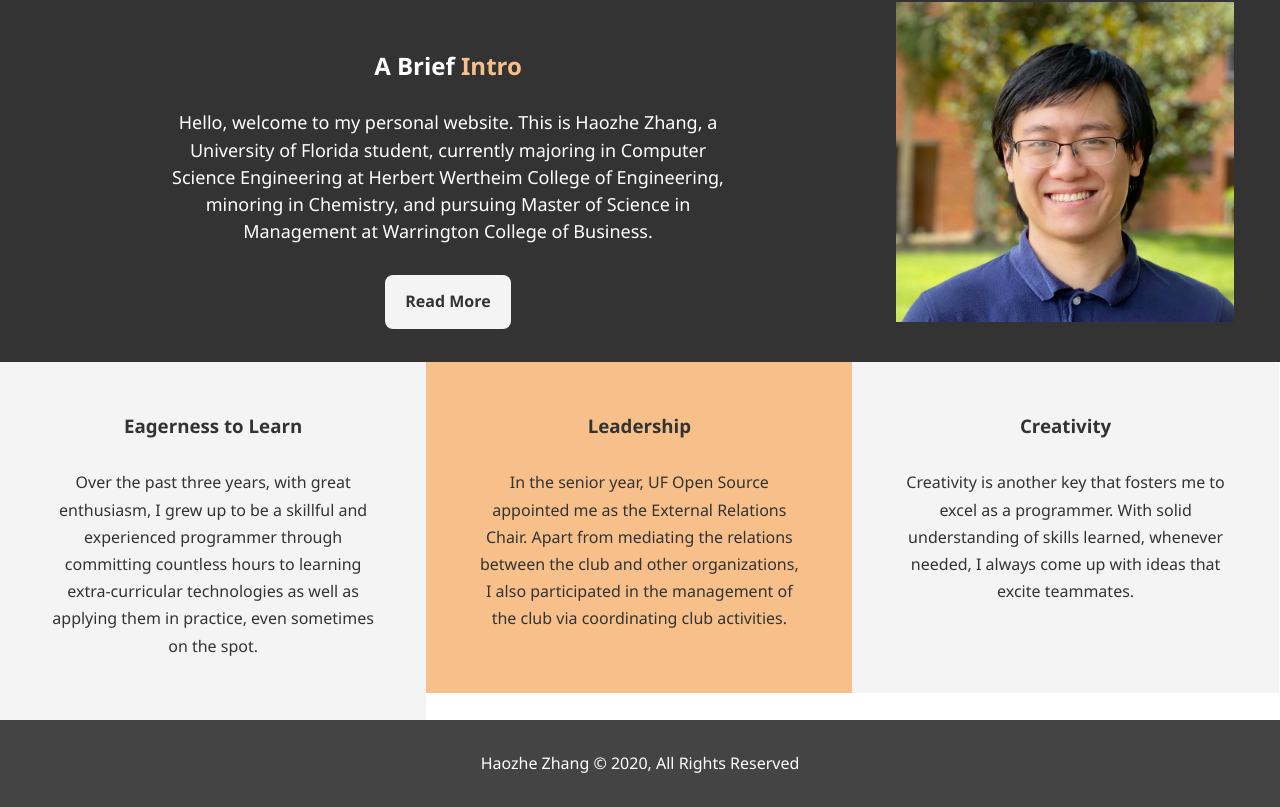
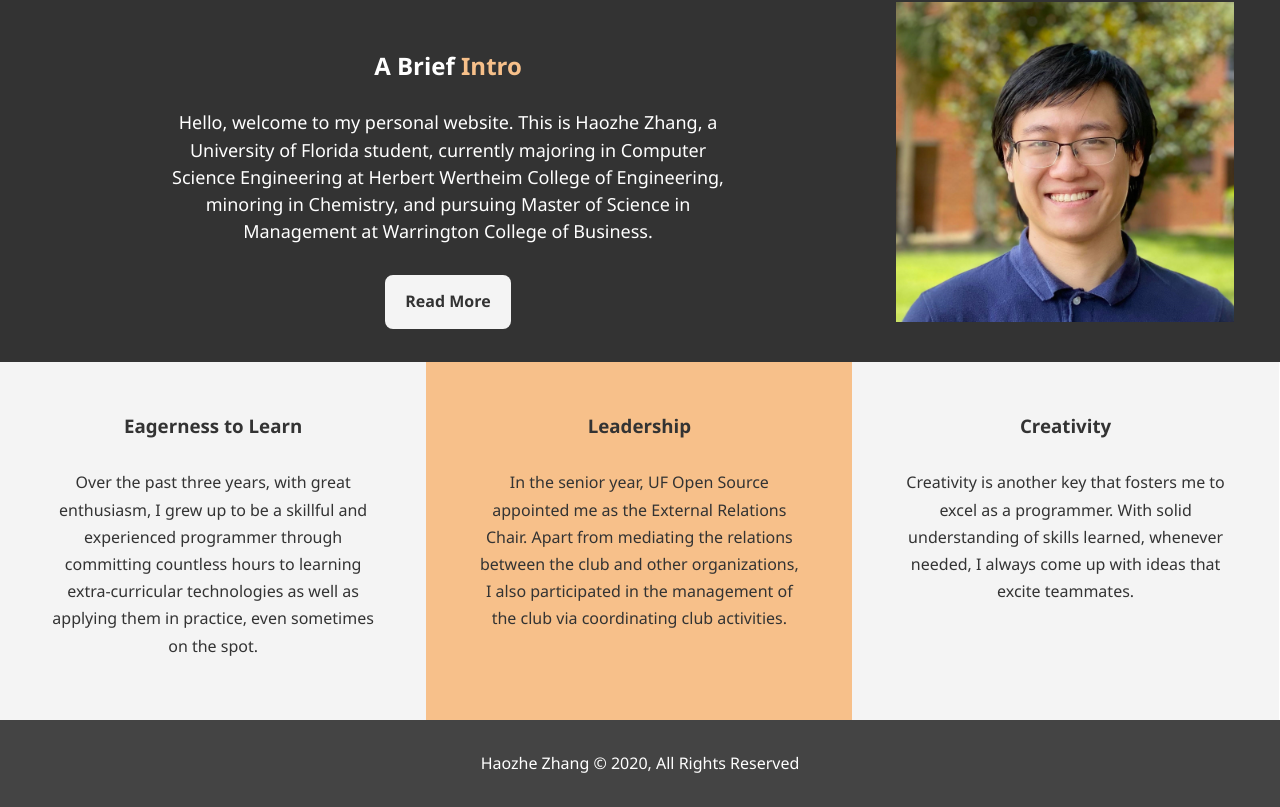
Before and after one commit to rrrrr4788/PersonalWebsite, a React (Create React App) app: page / in a window 1280 px wide. Shown: the part 705-1512 px from the top of the page. Built offline with nearby package versions, Linux system fonts and the light colour scheme.

Commit message:
Flex features

```diff
--- a/src/components/Home.js
+++ b/src/components/Home.js
@@ -84,14 +84,15 @@ const Home = () => {
         </section>
 
         <section id='features'>
+          <div className='flex-container'>
             <div className='box bg-light'>
               <i className='fas fa-hotel fa-3x'></i>
               <h3>Eagerness to Learn</h3>
               <p>
-              Over the past three years, with great enthusiasm, I grew up to be
-              a skillful and experienced programmer through committing countless
-              hours to learning extra-curricular technologies as well as
-              applying them in practice, even sometimes on the spot.
+                Over the past three years, with great enthusiasm, I grew up to
+                be a skillful and experienced programmer through committing
+                countless hours to learning extra-curricular technologies as
+                well as applying them in practice, even sometimes on the spot.
               </p>
             </div>
 
@@ -113,7 +114,7 @@ const Home = () => {
                 programmer. With solid understanding of skills learned, whenever
                 needed, I always come up with ideas that excite teammates.
               </p>
-            <br></br>
+            </div>
           </div>
         </section>
 
--- a/src/styles/App.css
+++ b/src/styles/App.css
@@ -216,6 +216,11 @@ p {
 }
 
 /* Features */
+.flex-container {
+  display: flex;
+  align-items: stretch;
+}
+
 .box {
   float: left;
   width: 33.3%;
```
Lines whose indentation alone changed are shown as unchanged.
